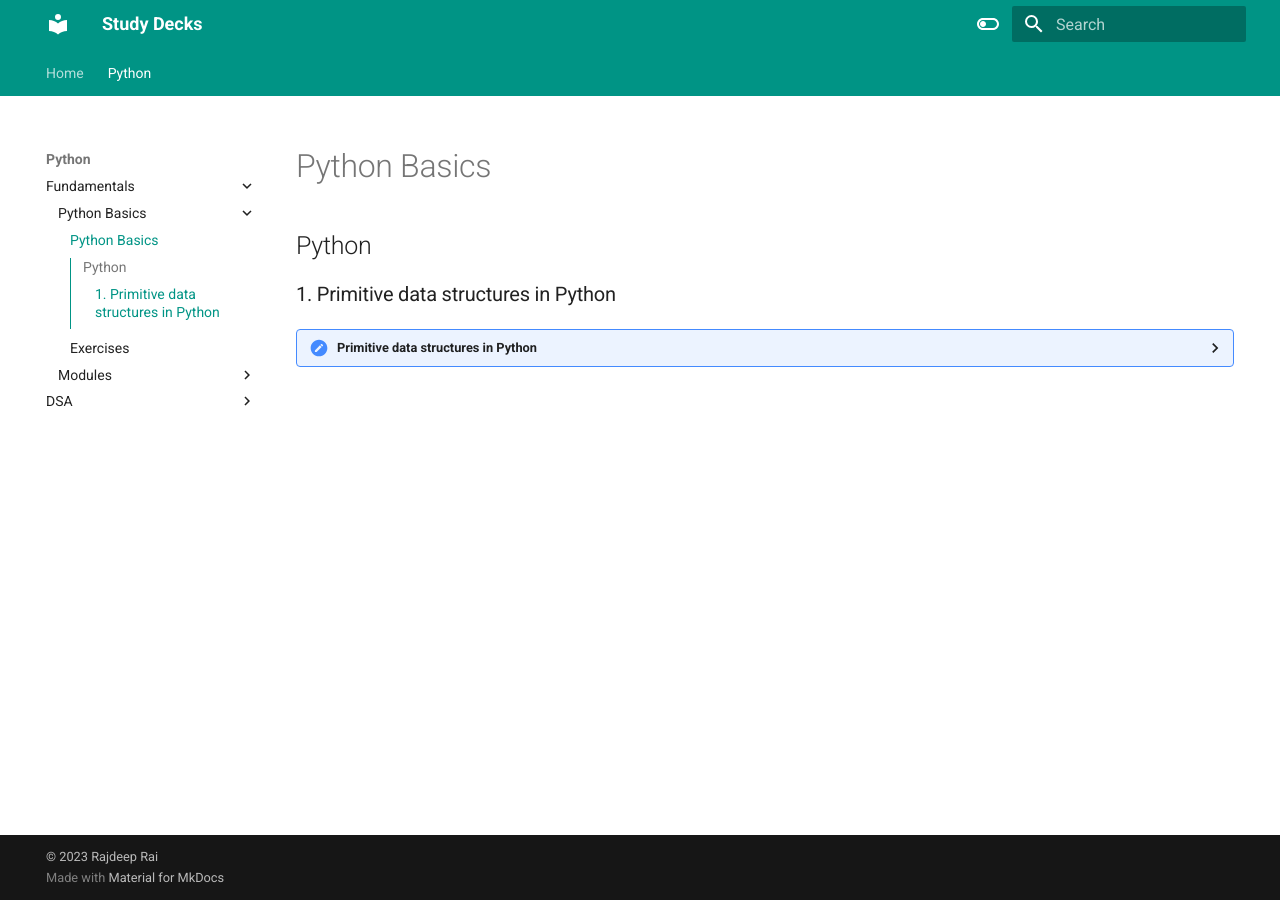
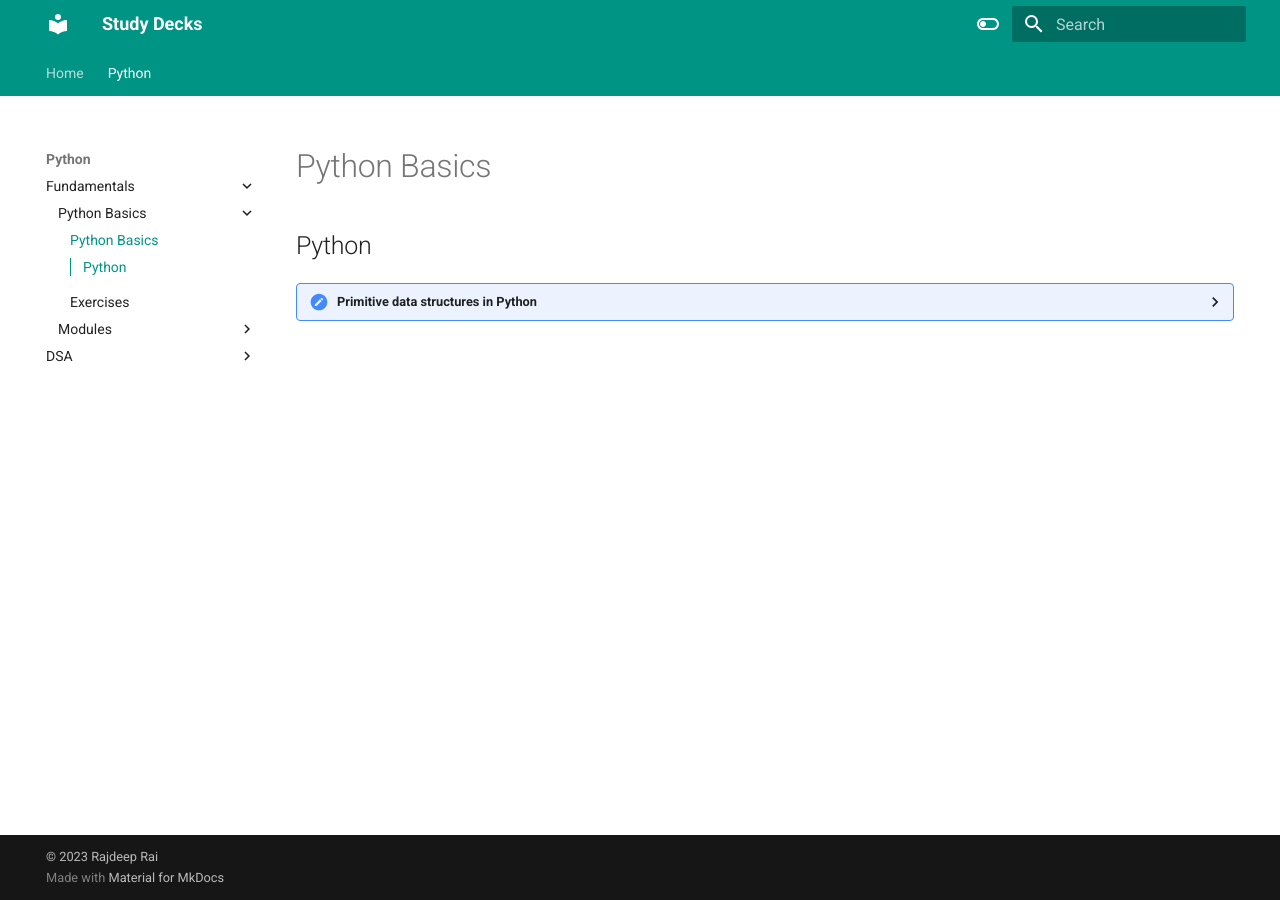
Before and after one commit to rajdyp/study-decks, an MkDocs documentation site: the page built from docs/python/fundamentals/python_basics.md, in a window 1280 px wide. Built offline with MkDocs 1.6.1 and Material for MkDocs 9.7.7, drawn with Linux system fonts in a browser that asks for light colours.

Commit message:
Update python_basics.md

````diff
--- a/docs/python/fundamentals/python_basics.md
+++ b/docs/python/fundamentals/python_basics.md
@@ -1,6 +1,5 @@
 ## Python
 
-### 1. Primitive data structures in Python
 <details>
 <summary> Primitive data structures in Python </summary>
 ```md
````
